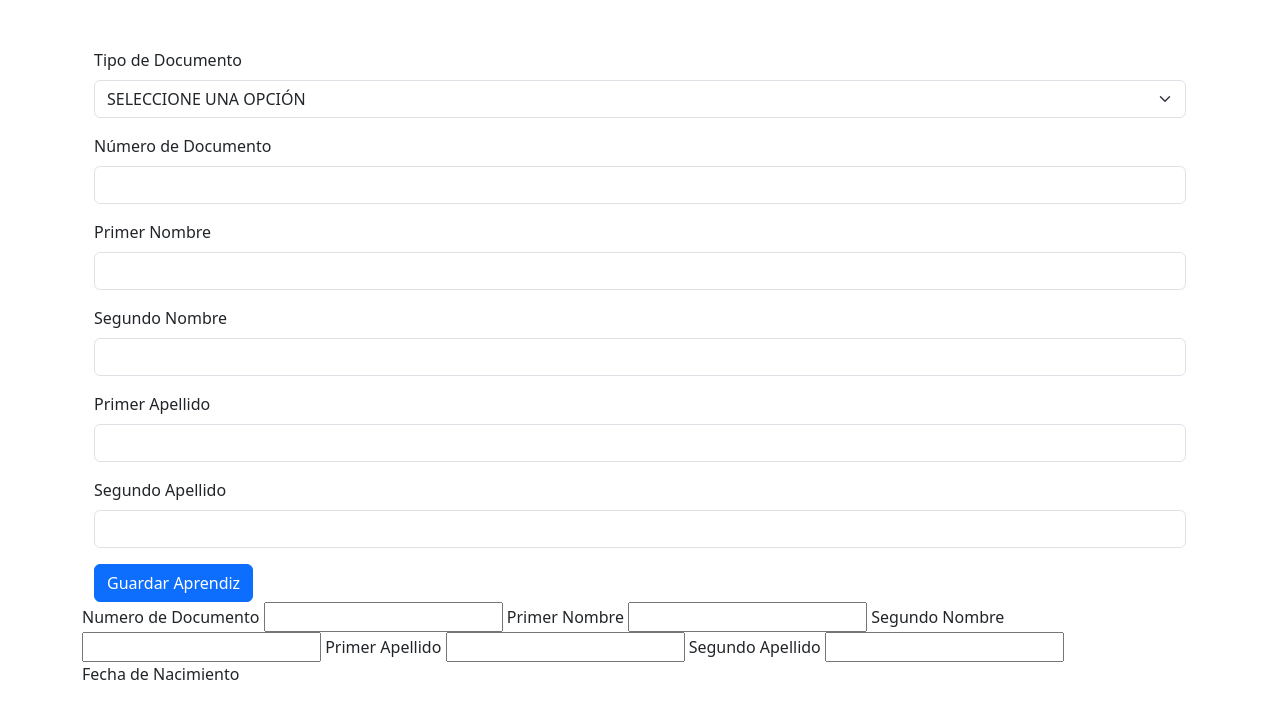
After one commit to Williamlo21/sena_db, a PHP site: the page made by views/aprendiz/crearAprendiz.php in a window 1280 px wide. The commit adds this page. Shown: the top 719 px of the page. Run offline with PHP 8.4, Linux system fonts and the light colour scheme; the template is opened without the code that fills it, so the values that code supplies are empty; some libraries are stand-ins or nearby versions.

Commit message:
se empieza a crear el formulario para el registro del aprendiz

```diff
--- /dev/null
+++ b/controllers/aprendizController.php
@@ -0,0 +1,6 @@
+<?php
+class aprendizController {
+    public function crearAprendiz(){
+        require_once "views/aprendiz/crearAprendiz.php";
+    }
+}
--- /dev/null
+++ b/views/aprendiz/crearAprendiz.php
@@ -0,0 +1,72 @@
+<div class="container mt-5">
+    <form action="" method="post">
+        <div class="mb-3">
+            <label for="tipoDocumento" class="form-label">Tipo de Documento</label>
+            <select class="form-select" id="tipoDocumento" name="tipoDocumento" required>
+                <option selected>SELECCIONE UNA OPCIÓN</option>
+                <option value="0">NO REGISTRA</option>
+                <option value="1">CEDULA DE CIUDADANIA</option>
+                <option value="2">TARJETA DE IDENTIDAD</option>
+                <option value="3">REGISTRO CIVIL</option>
+                <option value="4">CEDULA DE EXTRANJERIA</option>
+                <option value="5">PASAPORTE</option>
+            </select>
+        </div>
+
+        <div class="mb-3">
+            <label for="numeroDocumento" class="form-label">Número de Documento</label>
+            <input type="text" class="form-control" id="numeroDocumento" name="numeroDocumento" required>
+        </div>
+
+        <div class="mb-3">
+            <label for="primerNombre" class="form-label">Primer Nombre</label>
+            <input type="text" class="form-control" id="primerNombre" name="primerNombre" required>
+        </div>
+
+        <div class="mb-3">
+            <label for="segundoNombre" class="form-label">Segundo Nombre</label>
+            <input type="text" class="form-control" id="segundoNombre" name="segundoNombre">
+        </div>
+
+        <div class="mb-3">
+            <label for="primerApellido" class="form-label">Primer Apellido</label>
+            <input type="text" class="form-control" id="primerApellido" name="primerApellido" required>
+        </div>
+
+        <div class="mb-3">
+            <label for="segundoApellido" class="form-label">Segundo Apellido</label>
+            <input type="text" class="form-control" id="segundoApellido" name="segundoApellido" required>
+        </div>
+
+        <button type="submit" class="btn btn-primary">Guardar Aprendiz</button>
+    </form>
+</div>
+
+</td>
+</tr>
+<tr>
+    <th><label for="numeroDocumento">Numero de Documento</label></th>
+    <td><input type="text" name="numeroDocumento" required></td>
+</tr>
+<tr>
+    <th><label for="primerNombre">Primer Nombre</label></th>
+    <td><input type="text" name="primerNombre" required></td>
+</tr>
+<tr>
+    <th><label for="segundoNombre">Segundo Nombre</label></th>
+    <td><input type="text" name="segundoNombre"></td>
+</tr>
+<tr>
+    <th><label for="primerApellido">Primer Apellido</label></th>
+    <td><input type="text" name="primerApellido" required></td>
+</tr>
+<tr>
+    <th><label for="segundoApellido">Segundo Apellido</label></th>
+    <td><input type="text" name="segundoApellido"></td>
+</tr>
+<tr>
+    <th><label for="fechaDeNacimiento">Fecha de Nacimiento</label></th>
+    <td></td>
+</tr>
+</form>
+</table>
--- a/views/layouts/footer.php
+++ b/views/layouts/footer.php
@@ -1,3 +1,4 @@
+    </div>
     <script src="assets/js/bootstrap.bundle.min.js"></script>
     </body>
 
--- a/views/layouts/header.php
+++ b/views/layouts/header.php
@@ -1,9 +1,12 @@
 <!DOCTYPE html>
 <html lang="es">
+
 <head>
     <meta charset="UTF-8">
     <meta name="viewport" content="width=device-width, initial-scale=1.0">
     <title>Document</title>
     <link rel="stylesheet" href="assets/css/bootstrap.min.css">
 </head>
+
 <body>
+    <div class="container-sm">
```
Also changed, not shown: models/aprendiz.php (+9 -0 lines), views/layouts/sidebar.php (+18 -1 lines).
